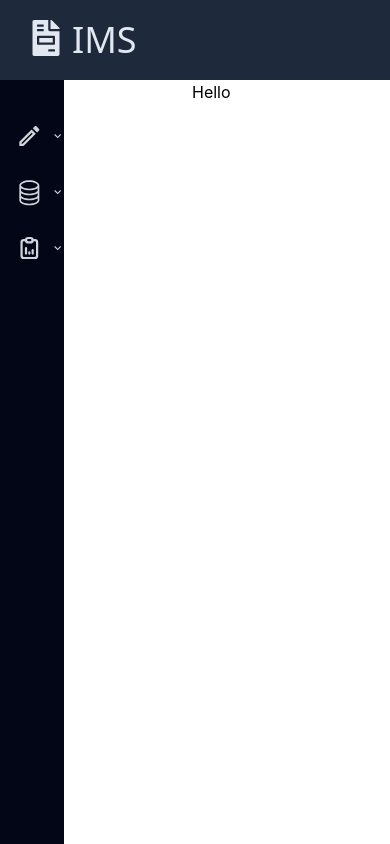
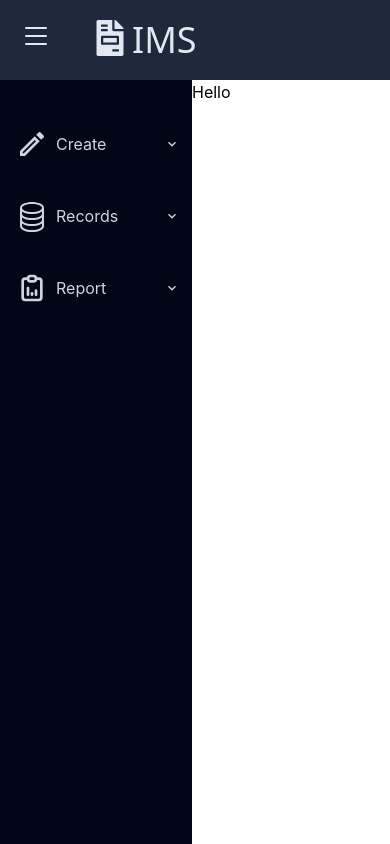
Before and after one commit to AbiyuNigussie/Invoice-Managment-System, a React (Create React App) app in the folder frontend/: page / in a window 390 px wide. Built offline with nearby package versions, Linux system fonts and the light colour scheme.

Commit message:
side bar updated and sub navs added.

```diff
--- a/frontend/src/components/Layout/Header.js
+++ b/frontend/src/components/Layout/Header.js
@@ -1,11 +1,19 @@
 import React from "react";
+import { useState } from "react";
 import { FaFileInvoice } from "react-icons/fa";
+import { BsList } from "react-icons/bs";
+import SideBar from "./SideBar";
+
 const Header = () => {
+  const [active, setActive] = useState(false);
   return (
-    <div className="container bg-slate-800 py-5 mx-auto">
-      <div className="flex gap-x-2 ml-7 font-sans text-slate-200 text-4xl ">
-        <FaFileInvoice />
-        <h1>IMS</h1>
+    <div className="container flex flex-col gap-2 mx-auto">
+      <div className="flex gap-x-10 px-5 py-5 font-sans bg-slate-800 text-slate-200 text-4xl">
+        <BsList className="h-8 w-8 md:hidden" />
+        <div className="flex gap-x-1">
+          <FaFileInvoice />
+          <h1>IMS</h1>
+        </div>
       </div>
     </div>
   );
--- a/frontend/src/components/Layout/SideBar.js
+++ b/frontend/src/components/Layout/SideBar.js
@@ -1,11 +1,10 @@
 import React from "react";
 import { useState, useEffect, useReducer } from "react";
 import { MdOutlineCreate } from "react-icons/md";
-import { AiOutlinePlus } from "react-icons/ai";
 import { TbReportAnalytics } from "react-icons/tb";
 import { BsDatabase } from "react-icons/bs";
 import { MdExpandLess, MdExpandMore } from "react-icons/md";
-
+import { CreateSubNav, RecordsSubNav, ReportSubNav } from "./SubNav";
 const initialValues = [
   {
     id: 1,
@@ -32,7 +31,7 @@ const reducer = (state, action) => {
   }
 };
 
-const SideBar = () => {
+const SideBar = (props) => {
   //   const [expanded, setExpanaded] = useState(false);
   //   //   useEffect(() => {
   //   //     console.log(expanded);
@@ -41,36 +40,51 @@ const SideBar = () => {
   const [expanded, dispatch] = useReducer(reducer, initialValues);
 
   return (
-    <div className="container flex flex-col gap-6 pl-4 pt-10 fixed box-border h-full w-48 z-1 bg-slate-950 text-gray-300  max-md:w-16 max-md:justify-items-center transition-all ease-in-out duration-500 ">
+    <div className="container flex flex-col gap-6  pt-10 fixed box-border h-full w-48 z-1 bg-slate-950 text-gray-300  max-md:hover:w-48 max-md:justify-items-center transition-all ease-in-out duration-500 ">
+      <div className="flex flex-col">
         <div
-        className="flex gap-2 items-center"
+          className="flex gap-2 pl-4 py-2 items-center hover:bg-slate-800 hover:text-white"
           onClick={() => dispatch({ expansion: true, id: 1 })}
         >
           <MdOutlineCreate className="h-8 w-8 " />
-        <p className="text-l max-md:hidden">Create</p>
-        {expanded[0].isExpanded ? <MdExpandLess /> : <MdExpandMore />}
+          <p className="text-l">Create</p>
+          {expanded[0].isExpanded ? (
+            <MdExpandLess className="absolute right-3" />
+          ) : (
+            <MdExpandMore className="absolute right-3" />
+          )}
         </div>
+        {expanded[0].isExpanded ? <CreateSubNav /> : ""}
+      </div>
+      <div className="flex flex-col">
         <div
-        className="flex gap-2 items-center"
+          className="flex gap-2 pl-4 py-2 items-center hover:bg-slate-800 hover:text-white"
           onClick={() => dispatch({ expansion: true, id: 2 })}
         >
           <BsDatabase className="h-8 w-8 " />
-
-        <p className="text-l max-md:hidden">Records</p>
-        {expanded[1].isExpanded ? <MdExpandLess /> : <MdExpandMore />}
+          <p className="text-l">Records</p>
+          {expanded[1].isExpanded ? (
+            <MdExpandLess className="absolute right-3" />
+          ) : (
+            <MdExpandMore className="absolute right-3" />
+          )}
         </div>
-      {/* <a href="#" className="flex gap-2 items-center">
-        <AiOutlinePlus className="h-8 w-8" />
-        <p className="text-l max-md:hidden">Add Product</p>
-      </a> */}
+        {expanded[1].isExpanded ? <RecordsSubNav /> : ""}
+      </div>
+      <div className="flex flex-col">
         <div
-        className="flex gap-2 items-center"
+          className="flex gap-2 pl-4 py-2 items-center hover:bg-slate-800 hover:text-white"
           onClick={() => dispatch({ expansion: true, id: 3 })}
         >
           <TbReportAnalytics className="h-8 w-8" />
-
-        <p className="text-l max-md:hidden">Report</p>
-        {expanded[2].isExpanded ? <MdExpandLess /> : <MdExpandMore />}
+          <p className="text-l">Report</p>
+          {expanded[2].isExpanded ? (
+            <MdExpandLess className="absolute right-3" />
+          ) : (
+            <MdExpandMore className="absolute right-3" />
+          )}
+        </div>
+        {expanded[2].isExpanded ? <ReportSubNav /> : ""}
       </div>
     </div>
   );
--- /dev/null
+++ b/frontend/src/components/Layout/SubNav.js
@@ -0,0 +1,41 @@
+import React from "react";
+
+const CreateSubNav = () => {
+  return (
+    <div className="flex flex-col bg-slate-950 text-gray-300">
+      <a href="" className="pl-16 py-2  hover:bg-slate-800 hover:text-white">
+        <p>Invoice</p>
+      </a>
+      <a href="" className="pl-16 py-2  hover:bg-slate-800 hover:text-white">
+        <p>Product</p>
+      </a>
+    </div>
+  );
+};
+const RecordsSubNav = () => {
+  return (
+    <div className="flex flex-col bg-slate-950 text-gray-300">
+      <a href="" className="pl-16 py-2  hover:bg-slate-800 hover:text-white">
+        <p>Invoices Data</p>
+      </a>
+      <a href="" className="pl-16 py-2  hover:bg-slate-800 hover:text-white">
+        <p>Products Data</p>
+      </a>
+    </div>
+  );
+};
+
+const ReportSubNav = () => {
+  return (
+    <div className="flex flex-col bg-slate-950 text-gray-300">
+      <a href="" className="pl-16 py-2  hover:bg-slate-800 hover:text-white">
+        <p>Invoice Report</p>
+      </a>
+      <a href="" className="pl-16 py-2  hover:bg-slate-800 hover:text-white">
+        <p>Product Report</p>
+      </a>
+    </div>
+  );
+};
+
+export { CreateSubNav, RecordsSubNav, ReportSubNav };
```
Lines whose indentation alone changed are shown as unchanged.
